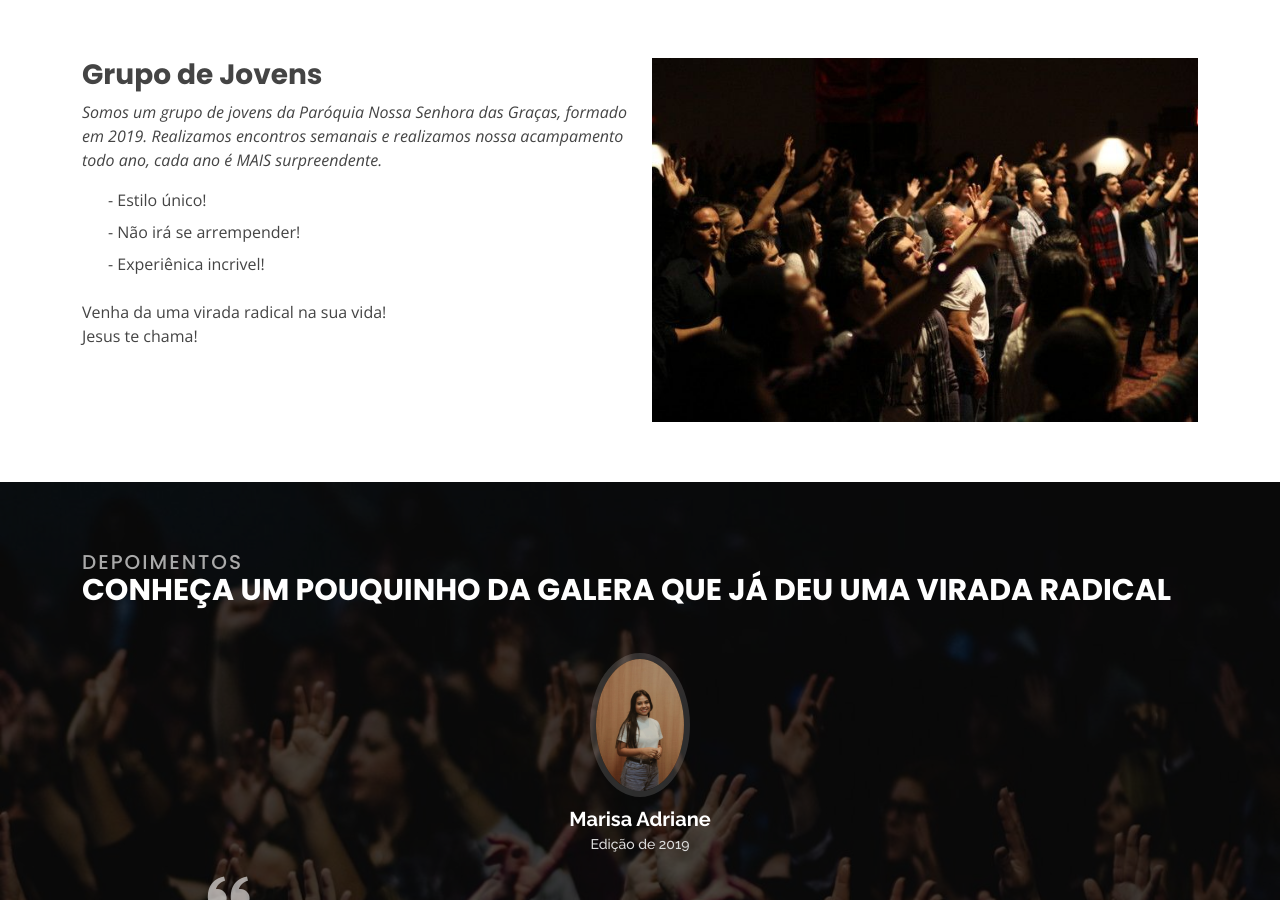
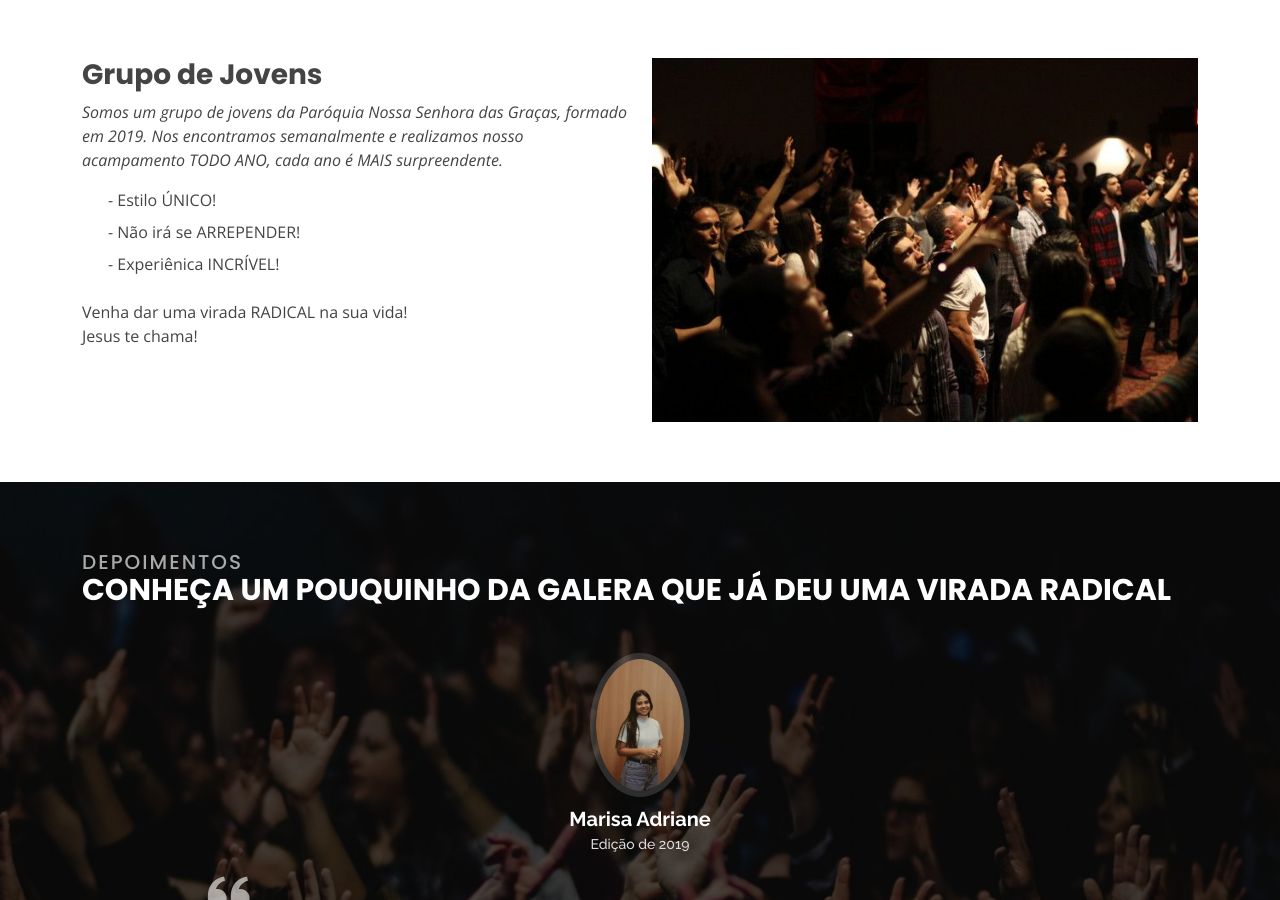
Before and after one commit to fabirmss/acamp180.github.io, a plain HTML site: page index.html in a window 1280 px wide. Shown: the part 802-1702 px from the top of the page. Drawn offline with nearby package versions, Linux system fonts and the light colour scheme.

Commit message:
Update index.html

```diff
--- a/index.html
+++ b/index.html
@@ -118,25 +118,25 @@
             <h3> Grupo de Jovens </h3>
               <p class="fst-italic">
                  Somos um grupo de jovens da Paróquia Nossa Senhora das Graças, formado em 2019.
-                 Realizamos encontros semanais e realizamos nossa acampamento todo ano,
+                 Nos encontramos semanalmente e realizamos nosso acampamento TODO ANO,
                  cada ano é MAIS surpreendente.
               </p>
               <ul>
                 <li>
                   <i class="ri-check-double-line"></i>
-                    - Estilo único!
+                    - Estilo ÚNICO!
                 </li>
                 <li>
                   <i class="ri-check-double-line"></i>
-                   -  Não irá se arrempender!
+                   -  Não irá se ARREPENDER!
                 </li>
                 <li>
                   <i class="ri-check-double-line"></i>
-                   -  Experiênica incrivel!
+                   -  Experiênica INCRÍVEL!
                 </li>
               </ul>
               <p>
-                  Venha da uma virada radical na sua vida!
+                  Venha dar uma virada RADICAL na sua vida!
                 <br>
                   Jesus te chama!
               </p>
```
